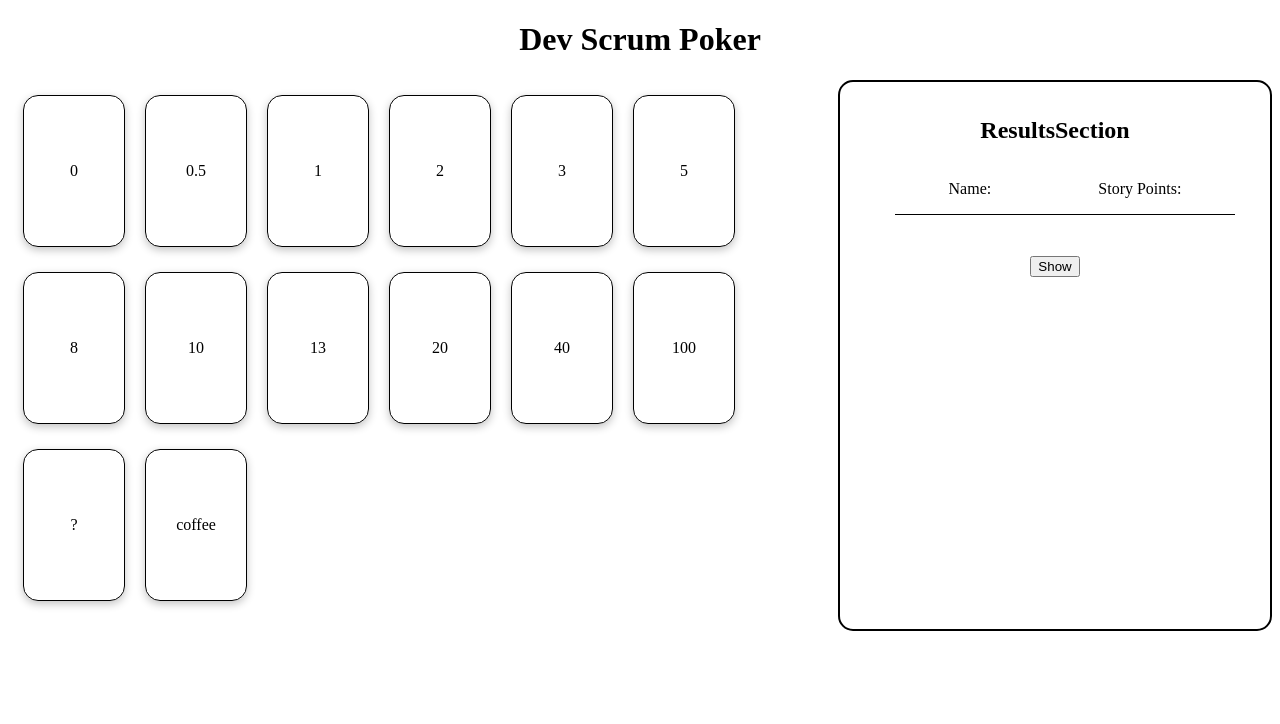
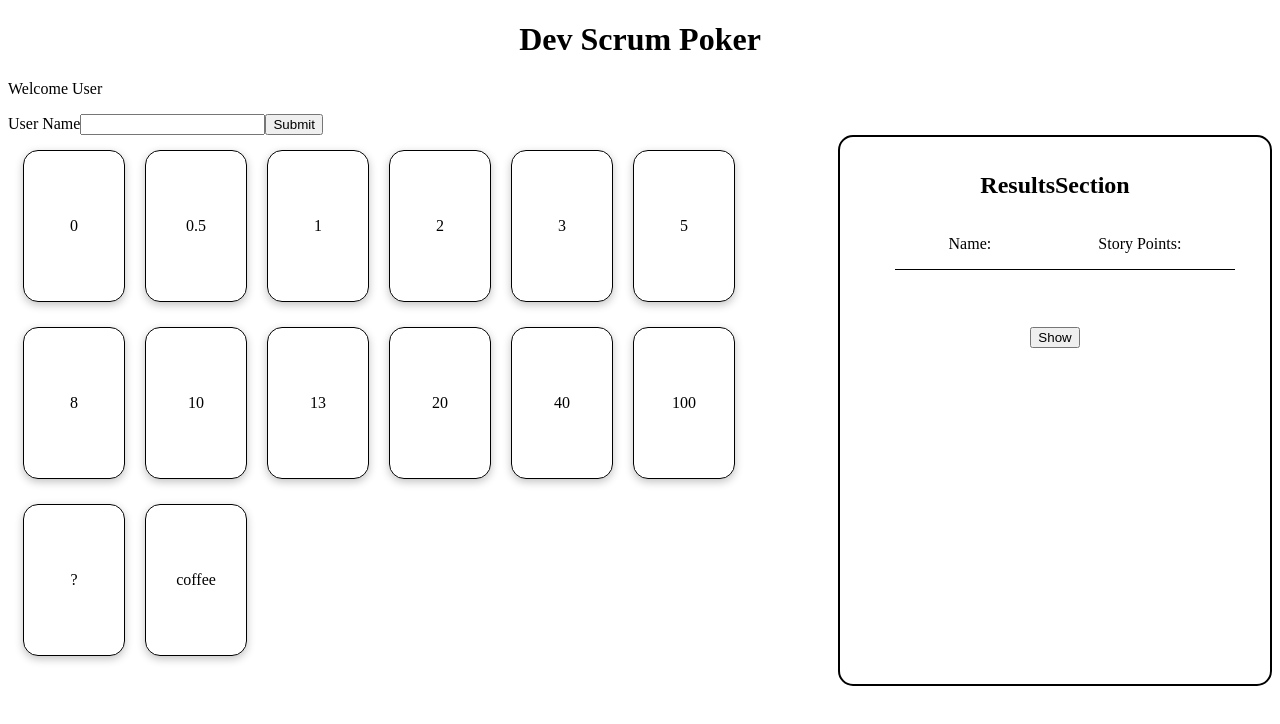
Before and after one commit to NielsLouwes/scrum-poker-app, a Next.js app: page / in a window 1280 px wide. Shown: the top 724 px of the page. Built offline with nearby package versions, Linux system fonts and the light colour scheme.

Commit message:
Added basic login formik

```diff
--- a/components/ResultsSection/ResultsSection.styled.tsx
+++ b/components/ResultsSection/ResultsSection.styled.tsx
@@ -13,6 +13,9 @@ const ScoreContainer = styled.div`
   width: 80%;
   margin-left: 10%;
   margin-right: 10%;
+  display: flex;
+  align-items: center;
+  justify-content: space-around;
 `;
 
 const Text = styled.p`
--- a/components/ResultsSection/ResultsSection.tsx
+++ b/components/ResultsSection/ResultsSection.tsx
@@ -7,19 +7,21 @@ interface ResultsSectionProps {
     name: string;
     score: number;
   };
+  user: string;
 }
 
-export const ResultsSection: React.FC<ResultsSectionProps> = ({ result }) => {
+export const ResultsSection: React.FC<ResultsSectionProps> = ({ result, user }) => {
   return (
     <>
       <ResultsSectionStyled.Heading>
         ResultsSection
       </ResultsSectionStyled.Heading>
       <UserContainer>
-        <p>Name: </p>
+        <p>Name:  </p>
         <p>Story Points: </p>
       </UserContainer>
       <ResultsSectionStyled.ScoreContainer>
+        {user}
         <ResultsSectionStyled.Text>
           {result && result.score}
         </ResultsSectionStyled.Text>
--- a/pages/index.tsx
+++ b/pages/index.tsx
@@ -1,21 +1,53 @@
-import { Inter } from "@next/font/google";
-import styled from "styled-components";
 import { useState } from "react";
 import { indexUtil } from "./utils/index.util";
-import { Card, Container, OuterWrapper, Wrapper , MainHeader} from "./index.styled";
+import {
+  Card,
+  Container,
+  OuterWrapper,
+  Wrapper,
+  MainHeader,
+} from "./index.styled";
 import { ResultsSection } from "@/components/ResultsSection/ResultsSection";
+import React from "react";
+import { useFormik } from "formik";
+
+interface FormValues {
+  userName: string;
+}
 
 export default function Home() {
   const [result, setResult] = useState([]);
+  const [user, setUser] = useState("");
 
   const selectScore = (id: number) => {
     const returnItem = indexUtil?.Cards.find((item) => id === item.id);
     setResult(returnItem);
   };
 
+  const formik = useFormik({
+    initialValues: { userName: "" },
+    onSubmit: (values: FormValues) => {
+      console.log("values", values);
+      alert(JSON.stringify(values, null, 2));
+      setUser(values.userName);
+    },
+  });
+
   return (
     <>
       <MainHeader>Dev Scrum Poker</MainHeader>
+      <p>Welcome {user || "User"}</p>
+      <form onSubmit={formik.handleSubmit}>
+        <label htmlFor="userName">User Name</label>
+        <input
+          id="userName"
+          name="userName"
+          type="userName"
+          onChange={formik.handleChange}
+          value={formik.values.userName}
+        />
+        <button type="submit">Submit</button>
+      </form>
       <OuterWrapper>
         <Wrapper>
           {indexUtil?.Cards.map((item) => (
@@ -24,9 +56,8 @@ export default function Home() {
             </Card>
           ))}
         </Wrapper>
-
         <Container>
-          <ResultsSection result={result} />
+          <ResultsSection user={user} result={result} />
         </Container>
       </OuterWrapper>
     </>
```
